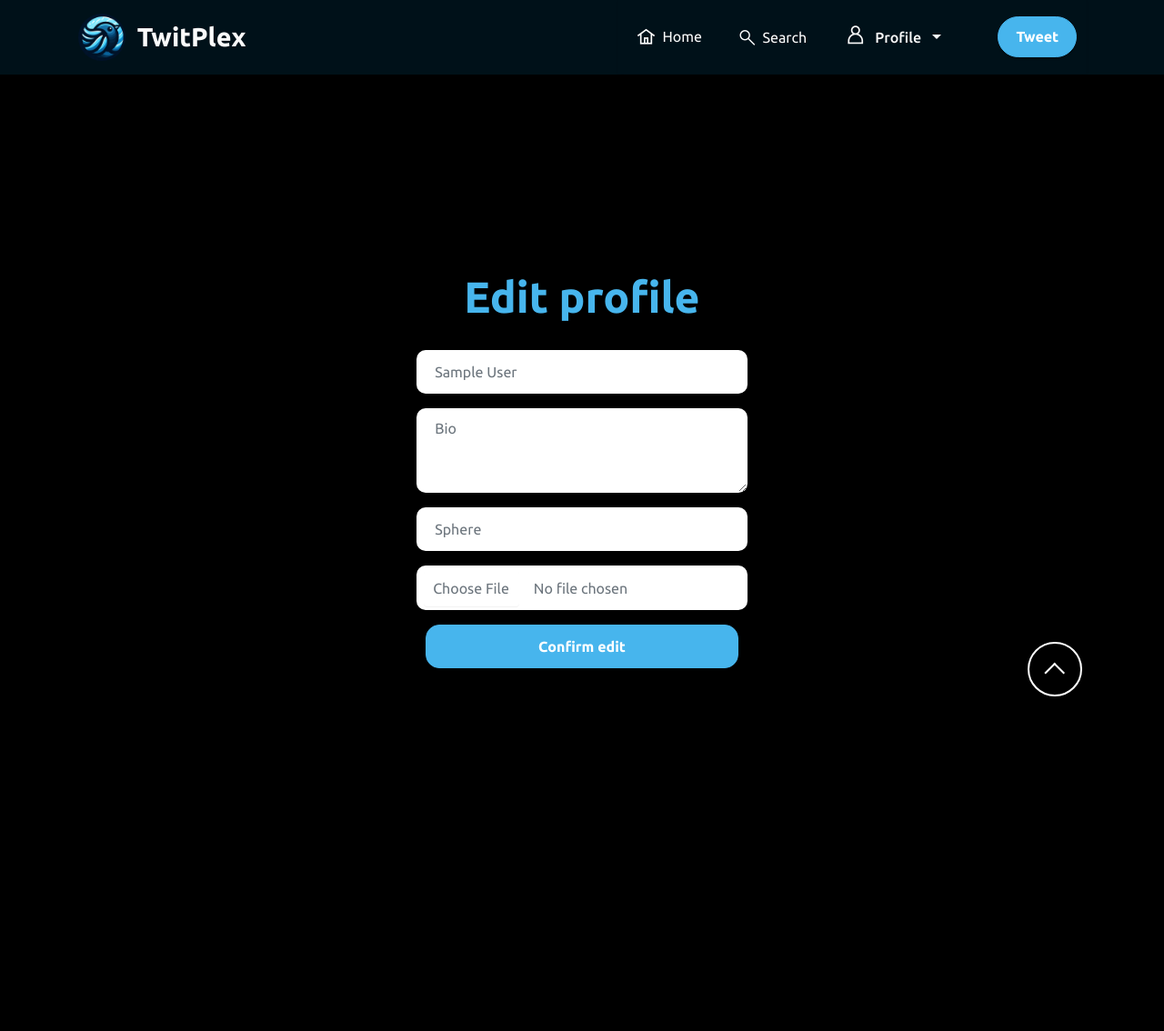
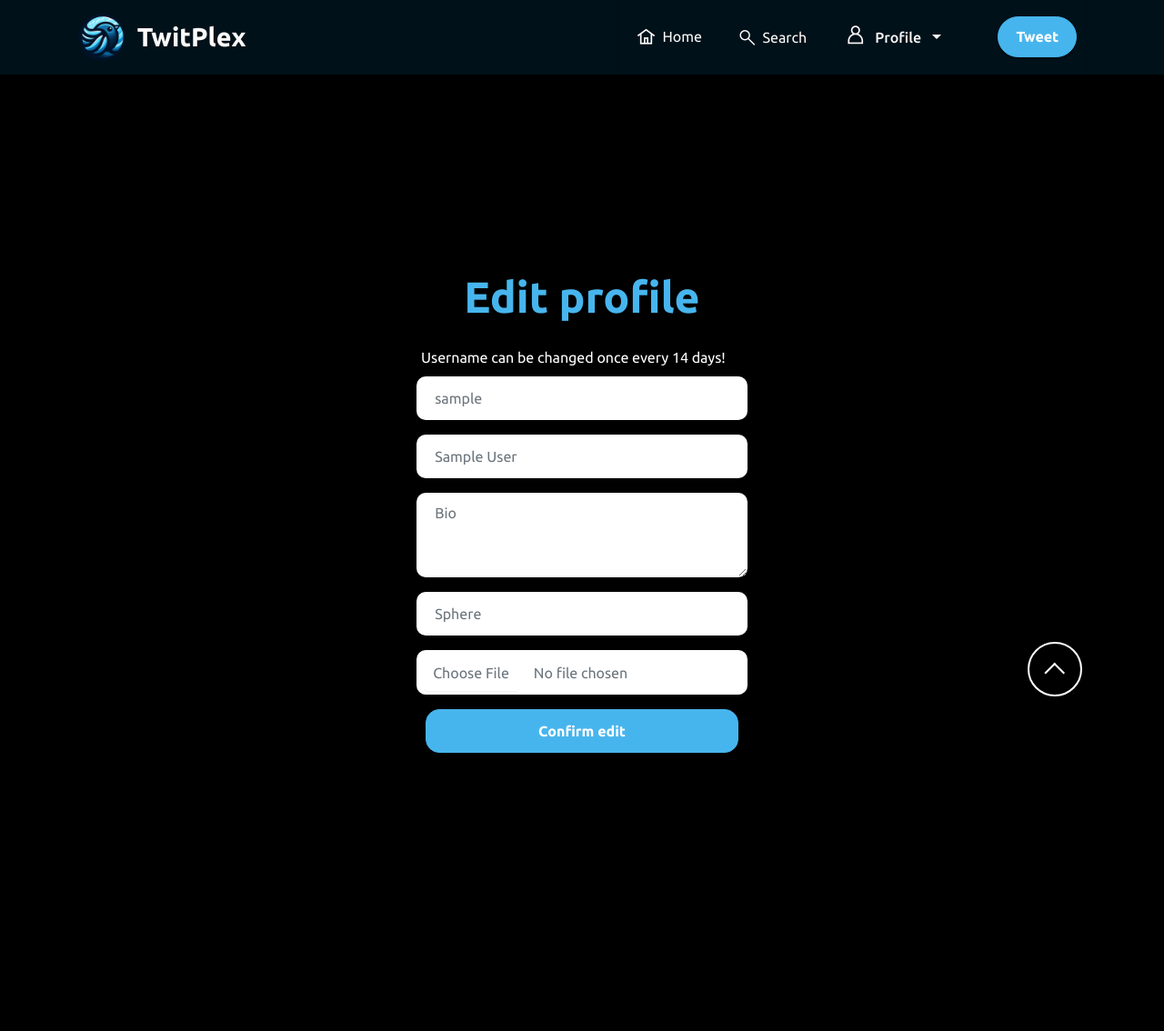
Before and after one commit to Maksim-Volosh/TwitPlex, a Django app: page /profile/edit/user/ in a window 1280 px wide. Shown: the top 1134 px of the page at 91% size. Run offline with Django 4.2, Linux system fonts and the light colour scheme; the visitor is signed in with stand-in values (Sample User, id 1); some libraries are stand-ins or nearby versions; some web fonts are replaced.

Commit message:
added limit to change username

```diff
--- a/templates/user/editprofile.html
+++ b/templates/user/editprofile.html
@@ -34,6 +34,12 @@
                 <form action="{% url "user:edit" %}" method="POST" class="mbr-form form-with-styler mx-auto" data-form-title="Edit profile" enctype="multipart/form-data">
                     {% csrf_token %}
 
+                    <p class="form-label">Username can be changed once every 14 days!</p>
+                    <div class="col-lg-12 col-md-12 col-sm-12 form-group mb-3">
+
+                        {{ form.username }}
+                        {{ form.username.errors }}
+                    </div>
                     <div class="col-lg-12 col-md-12 col-sm-12 form-group mb-3">
 
                         {{ form.name }}
--- a/user/forms.py
+++ b/user/forms.py
@@ -36,10 +36,23 @@ class RegisterForm(UserCreationForm):
         self.fields['password2'].validators.append(password_validator)
 
 class ProfileUpdateForm(forms.ModelForm):
+    def clean_username(self):
+        # Получаем новое значение username из формы
+        new_username = self.cleaned_data.get('username')
+
+        # Получаем текущего пользователя
+        user = self.instance
+
+        # Вызываем валидатор для проверки ограничения на изменение имени пользователя
+        username_change_limit_validator(user, new_username)
+
+        return new_username
+
     class Meta:
         model = User
-        fields = ['name', 'bio', 'sphere', 'image']
+        fields = ['username', 'name', 'bio', 'sphere', 'image']
         widgets = {
+            'username': forms.TextInput(attrs={'class': 'form-control', 'placeholder': 'Username'}),
             'name': forms.TextInput(attrs={'class': 'form-control', 'placeholder': 'Name'}),
             'bio': forms.Textarea(attrs={'class': 'form-control', 'rows': 3, 'placeholder': 'Bio'}),
             'sphere': forms.TextInput(attrs={'class': 'form-control', 'placeholder': 'Sphere'}),
--- a/user/models.py
+++ b/user/models.py
@@ -1,4 +1,5 @@
 from django.db import models
+from django.utils import timezone
 
 from django.contrib.auth.models import AbstractUser
 
@@ -27,6 +28,11 @@ class User(AbstractUser):
         verbose_name="Avatar"
     )
 
+    last_change_date = models.DateTimeField(
+        null=True,
+        blank=True
+    )
+
     class Meta:
         db_table = "user"
         verbose_name = "User"
@@ -34,3 +40,13 @@ class User(AbstractUser):
 
     def __str__(self):
         return self.username
+
+    def save(self, *args, **kwargs):
+        # Если пользователь меняет имя пользователя, обновляем дату последнего изменения
+        if self.pk and self.username != self._original_username:
+            self.last_change_date = timezone.now()
+        super().save(*args, **kwargs)
+
+    def __init__(self, *args, **kwargs):
+        super().__init__(*args, **kwargs)
+        self._original_username = self.username
```
Also changed, not shown: user/validators.py (+14 -0 lines), user/migrations/0004_user_last_change_date.py (added).
